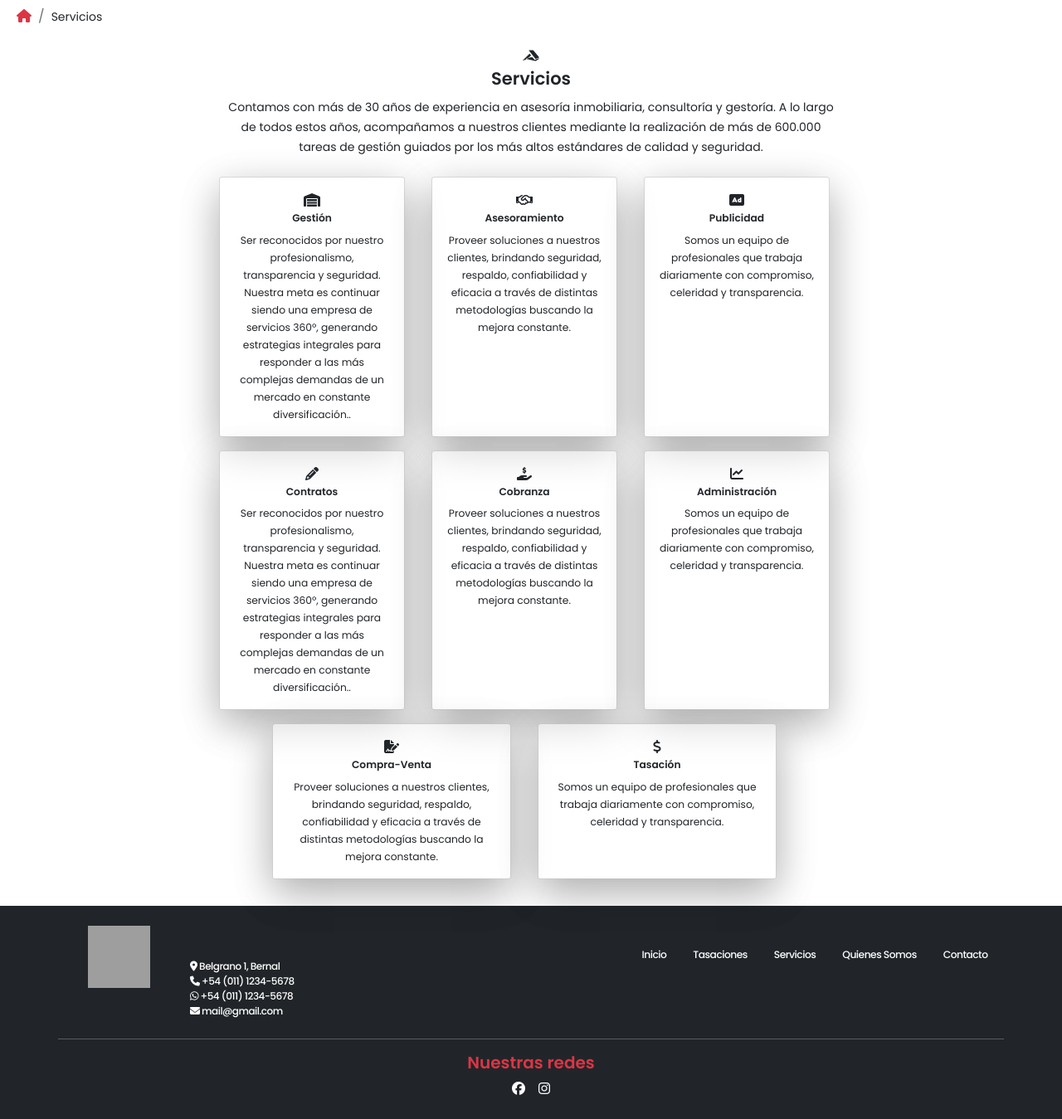
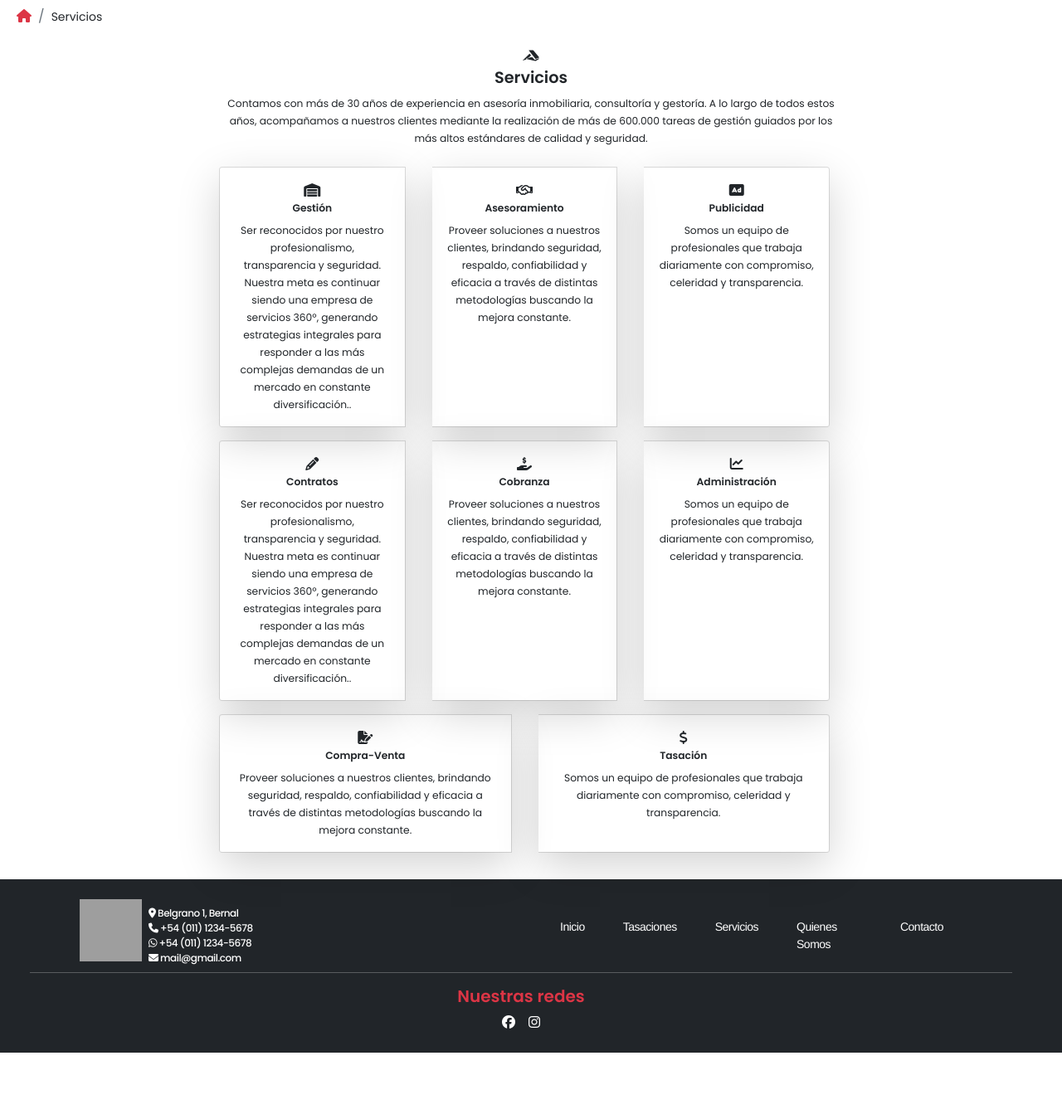
Before and after one commit to daianaryan/BienesyRaices, a PHP site: page /servicios.php in a window 1280 px wide. Shown: the part 400-1749 px from the top of the page at 83% size. After the commit the page ends 1669 px from the top, so only its background shows below. Run offline with PHP 8.4, Linux system fonts and the light colour scheme; a stand-in replaces the project's code that opens the database connection; some libraries are stand-ins or nearby versions; grey boxes are pictures that could not be loaded.

Commit message:
Add files via upload
actualizar

```diff
--- a/footer.php
+++ b/footer.php
@@ -2,43 +2,57 @@
 <!-- Pie de Pagina-->
 	<footer class="container-fluid bg-dark py-4">
 		<div class="wrapper__footer bg-theme-footer text-white">
-			<div class="container">
+			<div class="container-fluid">
 				<!-- Nav Superior -->
-				<div class="row">
+				<div class="container-fluid row">
 					<div class="d-flex">
 						<!-- Datos y Link -->
-						<div class="container widget__footer d-flex">
-
+						<div class="container-fluid widget__footer d-flex w-100">
 							<!-- Nav Izquierdo -->
-							<a href="index.php" class="logo"><img src="img/Logo.jpg" width="75" height="75" alt="" class="footet-contact logo-footer justify-content-center img-transparent"></a>
-							<div class="container-fluid col-md-6  ">
-								<ul class="footet-contact list-unstyled mb-0 mt-3 me-4 p-4 justify-content-center">
-									<li><b><i class="fa fa-map-marker"></i></b><span> Belgrano 1, Bernal</span></li>
-									<li><b><i class="fa fa-phone"></i></b><span> +54 (011) 1234-5678</span></li>
+							<div class="container-fluid d-flex col-md-6">
+								<a href="index.php" class="logo"><img src="img/Logo.jpg"width="75" height="75"" alt="" class="footet-contact logo-footer img-transparent"></a>
+								<ul class="footet-contact list-unstyled mb-0 p-2 justify-content-center">
+									<li><b><i class="fa fa-map-marker"></i></b><span>  Belgrano 1, Bernal</span></li>
+									<li><b><i class="fa fa-phone"></i></b><span>  +54 (011) 1234-5678</span></li>
 									<li><a href="https://api.whatsapp.com/send?phone=+541112345678&amp;text=Hola%20Alfonso,%20los%20vi%20desde%20la%20web%20y%20queria%20consultar%20por%20" class="text-decoration-none text-white" target="_blank">
-										<i class="fa fa-whatsapp"></i><b></b><span> +54 (011) 1234-5678</span></a>
+										<i class="fa fa-whatsapp"></i><b></b><span>  +54 (011) 1234-5678</span></a>
 									</li>
 									<li><a href="mailto:mail@gmail.com" class="text-decoration-none text-white" target="_blank">
-										<b><i class="fa fa-envelope"></i></b><span> mail@gmail.com</span></a>
+										<b><i class="fa fa-envelope"></i></b><span>  mail@gmail.com</span></a>
 									</li>
 								</ul>
 							</div>
-							<!-- Nav Derecho -->
-							<div class="container-fluid col-md-6">
-								<ul class="d-flex p-2 m-2 footer-link justify-content-center">
-									<a class="nav-link active" aria-current="page" href="index.php"><small>Inicio</small></a>
-									<a class="nav-link active" aria-current="page" href="tasaciones.php"><small>Tasaciones</small></a>
-									<a class="nav-link active" aria-current="page" href="servicios.php"><small>Servicios</small></a>
-									<a class="nav-link active" aria-current="page" href="nosotros.php"><small>Quienes Somos</small></a>
-									<a class="nav-link active" aria-current="page" href="contacto.php"><small>Contacto</small></a>
+							<!--NAVEGADOR-->
+							<nav class="navbar navbar-expand-lg">
+								<div class="container-fluid">
+									<button class="border btn-outline-danger navbar-toggler" type="button" data-bs-toggle="collapse" data-bs-target="#navbarSupportedContent" aria-controls="navbarSupportedContent" aria-expanded="false" aria-label="Toggle navigation">
+										<span class="navbar-toggler-icon"></span>
+									</button>
+									<div class="nav-bar navbar-expand-lg collapse navbar-collapse" id="navbarSupportedContent">
+										<ul class="navbar-nav ">
+											<li class="nav-item">
+												<a class="smoothScroll nav-link active" aria-current="page" href="index.php">Inicio</a>
+											</li>
+											<li class="nav-item">
+												<a class="smoothScroll nav-link active" aria-current="page" href="tasaciones.php">Tasaciones</a>
+											</li>
+											<li class="nav-item">
+												<a class="smoothScroll nav-link active" aria-current="page" href="servicios.php">Servicios</a>
+											</li>
+											<li class="nav-item">
+												<a class="smoothScroll nav-link active" aria-current="page" href="nosotros.php">Quienes Somos </a>
+											</li>
+											<li class="nav-item">
+												<a class="smoothScroll nav-link active" aria-current="page" href="contacto.php">Contacto</a>
+											</li>
 										</ul>
 									</div>
+								</div>
+							</nav>
 						</div>
 					</div> <!-- END Contacto -->
 					<br>
 					<hr>
-				</div>
-
 					<!-- Nav Inferior -->
 					<div class="container-fluid">
 						<!-- Redes Sociales -->
@@ -47,8 +61,8 @@
 								<h5 class="d-flex justify-content-center text-danger"><b>Nuestras redes</b></h5>
 								<div class="d-flex justify-content-center w-100 col-8">
 									<div class="d-flex">
-									<a class="nav-link mr-3 py-0 px-2 text-white" rel="noreferrer" href="https://www.facebook.com/ryancebeiro" target="_blank" aria-label="Facebook"><i class="fab fa-facebook"></i></a>
-									<a class="nav-link mr-3 py-0 px-2 text-end justify-content-end text-white" rel="noreferrer" href="https://www.instagram.com/ryancebeiro" target="_blank" aria-label="Instagram"><i class="fab fa-instagram"></i></a>
+										<a class="nav-link mr-3 py-0 px-2 text-white" rel="noreferrer" href="https://www.facebook.com" target="_blank" aria-label="Facebook"><i class="fab fa-facebook"></i></a>
+										<a class="nav-link mr-3 py-0 px-2 text-end justify-content-end text-white" rel="noreferrer" href="https://www.instagram.com" target="_blank" aria-label="Instagram"><i class="fab fa-instagram"></i></a>
 									</div>
 								</div>
 							</div>
@@ -56,4 +70,5 @@
 					</div>
 				</div>
 			</div>
+		</div>
 	</footer> <!-- End Footer  -->
--- a/servicios.php
+++ b/servicios.php
@@ -1,7 +1,9 @@
 <?php include 'header.php'; ?>
 
 <section data-stellar-background-ratio="0.5">
-  <div id="home" class="position-relative text-center"></div>
+  <div class="position-relative text-center">
+  	<img src="img/fondo.jpg" alt="" width="145%" style="filter: brightness(40%); position: relative; overflow: hidden; background-position: center center; background-size: cover; vertical-align: middle; display: -webkit-box; display: -webkit-flex; display: -ms-flexbox; display: flex; -webkit-box-align: center; -webkit-align-items: center; -ms-flex-align: center; align-items: center; min-height: 50vh; width: 100%; height: 50vh;">
+  </div>
 
   <div class="position-absolute top-50 start-50 translate-middle h-50">
     <h5 class="text-danger fw-light">SERVICIOS</h5>
@@ -22,32 +24,32 @@
 	</div>
 
 
-    <section>
+    <section class="container-fluid">
         <div class="d-flex justify-content-center mb-4">
             <div class="d-block" style="width: 48rem;">
                 <div class="card-body text-center">
 					<i class="fab fa-accusoft"></i>
-                  <h5 class="card-title" style="font-size: 24px"><b><small>Servicios</small></b></h5>
-                  <p class="card-text" style="font-size: 16px"><small>Contamos con más de 30 años de experiencia en asesoría inmobiliaria, consultoría y gestoría. A lo largo de todos estos años, acompañamos a nuestros clientes mediante la realización de más de 600.000 tareas de gestión guiados por los más altos estándares de calidad y seguridad.</small> </p>
+                  	<h5 class="card-title" style="font-size: 22px"><b><small>Servicios</small></b></h5>
+                 	<p class="card-text" style="font-size: 14px"><small>Contamos con más de 30 años de experiencia en asesoría inmobiliaria, consultoría y gestoría. A lo largo de todos estos años, acompañamos a nuestros clientes mediante la realización de más de 600.000 tareas de gestión guiados por los más altos estándares de calidad y seguridad.</small> </p>
 				</div>
 				<div class="d-block">
 					<!--Divisor 1-->
-						<div class="d-flex">
-							<div class="card m-2 me-4 shadow-lg" style="width: 18rem;">
+					<div class="card-group">
+						<div class="card m-2 me-4">
 							<div class="card-body text-center shadow-lg">
 								<i class="fas fa-warehouse"></i>
 								<h5 class="card-title" style="font-size: 14px"><b><small>Gestión</small></b></h5>
 								<p class="card-text" style="font-size: 14px"><small>Ser reconocidos por nuestro profesionalismo, transparencia y seguridad. Nuestra meta es continuar siendo una empresa de servicios 360º, generando estrategias integrales para responder a las más complejas demandas de un mercado en constante diversificación..</small></p>
 							</div>
 						</div>
-							<div class="card m-2 me-4 shadow-lg" style="width: 18rem;">
+						<div class="card m-2 me-4">
 							<div class="card-body text-center shadow-lg">
 								<i class="far fa-handshake"></i>
 								<h5 class="card-title" style="font-size: 14px"><b><small>Asesoramiento</small></b></h5>
 								<p class="card-text" style="font-size: 14px"><small>Proveer soluciones a nuestros clientes, brindando seguridad, respaldo, confiabilidad y eficacia a través de distintas metodologías buscando la mejora constante.</small></p>
 							</div>
 						</div>
-							<div class="card m-2 me-4 shadow-lg" style="width: 18rem;">
+						<div class="card m-2 me-4">
 							<div class="card-body text-center shadow-lg">
 								<i class="fas fa-ad"></i>
 								<h5 class="card-title" style="font-size: 14px"><b><small>Publicidad</small></b></h5>
@@ -58,21 +60,22 @@
 
 					<!--Divisor 2-->
 					<div class="d-flex">
-							<div class="card m-2 me-4 shadow-lg" style="width: 18rem;">
+						<div class="card-group">
+							<div class="card m-2 me-4 ">
 								<div class="card-body text-center shadow-lg">
 									<i class="fas fa-pencil-alt"></i>
 									<h5 class="card-title" style="font-size: 14px"><b><small>Contratos</small></b></h5>
 									<p class="card-text" style="font-size: 14px"><small>Ser reconocidos por nuestro profesionalismo, transparencia y seguridad. Nuestra meta es continuar siendo una empresa de servicios 360º, generando estrategias integrales para responder a las más complejas demandas de un mercado en constante diversificación..</small></p>
 								</div>
 							</div>
-							<div class="card m-2 me-4 shadow-lg" style="width: 18rem;">
+							<div class="card m-2 me-4 ">
 								<div class="card-body text-center shadow-lg">
 									<i class="fas fa-hand-holding-usd"></i>
 									<h5 class="card-title" style="font-size: 14px"><b><small>Cobranza</small></b></h5>
 									<p class="card-text" style="font-size: 14px"><small>Proveer soluciones a nuestros clientes, brindando seguridad, respaldo, confiabilidad y eficacia a través de distintas metodologías buscando la mejora constante.</small></p>
 								</div>
 							</div>
-							<div class="card m-2 me-4 shadow-lg" style="width: 18rem;">
+							<div class="card m-2 me-4 ">
 								<div class="card-body text-center shadow-lg">
 									<i class="fas fa-chart-line"></i>
 									<h5 class="card-title" style="font-size: 14px"><b><small>Administración</small></b></h5>
@@ -80,17 +83,19 @@
 								</div>
 							</div>
 						</div>
+					</div>
 
 					<!--Divisor 3-->
 					<div class="d-flex justify-content-center">
-							<div class="card m-2 me-4 shadow-lg" style="width: 18rem;">
+						<div class="card-group">
+							<div class="card m-2 me-4 ">
 								<div class="card-body text-center shadow-lg">
 									<i class="fas fa-file-signature"></i>
 									<h5 class="card-title" style="font-size: 14px"><b><small>Compra-Venta</small></b></h5>
 									<p class="card-text" style="font-size: 14px"><small>Proveer soluciones a nuestros clientes, brindando seguridad, respaldo, confiabilidad y eficacia a través de distintas metodologías buscando la mejora constante.</small></p>
 								</div>
 							</div>
-							<div class="card m-2 me-4 shadow-lg" style="width: 18rem;">
+							<div class="card m-2 me-4 ">
 								<div class="card-body text-center shadow-lg">
 									<i class="fas fa-dollar-sign"></i>
 									<h5 class="card-title" style="font-size: 14px"><b><small>Tasación</small></b></h5>
@@ -99,7 +104,7 @@
 							</div>
 						</div>
 					</div>
-
+				</div>
 			</div>
 		</div>
 	</section>
--- a/style.css
+++ b/style.css
@@ -55,8 +55,9 @@
    /*---------------------------------------
       HOME
   -----------------------------------------*/
-  #home {
-    background: url('../TP-IntegradorFinal/img/fondo.jpg') no-repeat center center;
+  /*#home {
+
+    background: url('img/fondo.jpg') no-repeat center center;
     width: 100%;
     height: 50vh;
     background-size: cover;
@@ -77,11 +78,11 @@
     position: relative;
     overflow: hidden;
     text-align: left;
-   /* padding-top: 10em;*/
-  }
+    padding-top: 10em;
+  }*/
 
   #home-main {
-    background: url('../TP-IntegradorFinal/img/fondo.jpg') no-repeat center center;
+
     width: 100%;
     height: 100vh;
     background-size: cover;
@@ -170,3 +171,12 @@ font-size: 12px;
     background: transparent;
     color: crimson;
   }
+
+    /*---------------------------------------
+      RESPONSIVE
+  -----------------------------------------*/
+
+  @media screen and (max-width: 900px) {
+
+
+  }
--- a/tasaciones.php
+++ b/tasaciones.php
@@ -1,7 +1,9 @@
 <?php include 'header.php'; ?>
 
 <section data-stellar-background-ratio="0.5">
-  <div id="home" class="position-relative text-center"></div>
+  <div class="position-relative text-center">
+	<img src="img/fondo.jpg" alt="" width="145%" style="filter: brightness(40%); position: relative; overflow: hidden; background-position: center center; background-size: cover; vertical-align: middle; display: -webkit-box; display: -webkit-flex; display: -ms-flexbox; display: flex; -webkit-box-align: center; -webkit-align-items: center; -ms-flex-align: center; align-items: center; min-height: 50vh; width: 100%; height: 50vh;">
+  </div>
 
   <div class="position-absolute top-50 start-50 translate-middle h-50">
     <h5 class="text-danger fw-light">TASACIONES</h5>
```
Also changed, not shown: contacto.php (+10 -17 lines), index.php (+36 -37 lines), nosotros.php (+14 -9 lines), header-index.php (line endings or trailing spaces), header.php (line endings or trailing spaces), propiedades.php (line endings or trailing spaces), script.php (line endings or trailing spaces). Lines whose indentation alone changed are shown as unchanged.
